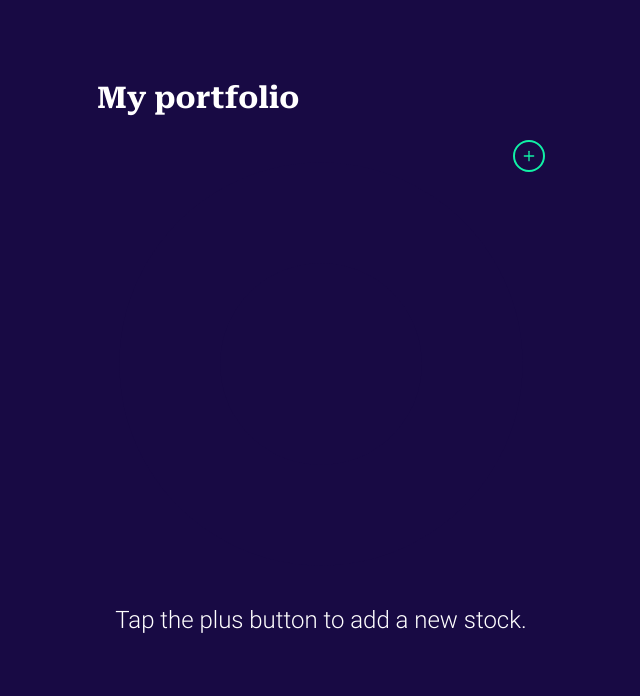
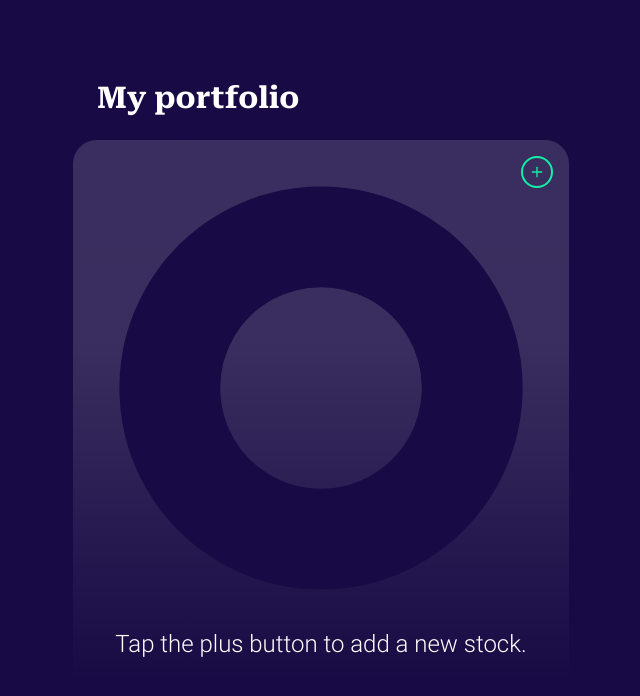
Before and after one commit to carlobeckmann2602/portfolio-tracker, a Next.js app in the folder web/: page / in a window 1280 px wide. Shown: the top 696 px of the page, without its empty margins (319-959 px from the left). Built offline with nearby package versions, Linux system fonts and the light colour scheme; sample sign-in values are in the browser's storage.

Commit message:
Apply design spec to portfolio

```diff
--- a/web/components/portfolio/index.tsx
+++ b/web/components/portfolio/index.tsx
@@ -64,10 +64,10 @@ const Portfolio = () => {
 
   return (
     <>
-      <div className="relative flex flex-col gap-6 z-0">
+      <div className="relative flex flex-col gap-6 z-0 rounded-t-3xl p-6 bg-falloff-soft">
         <div
           onClick={() => setModalIsOpen(true)}
-          className="absolute right-0 z-10 rounded-full border-2 border-highlight1 text-highlight1 border-solid w-8 h-8 flex justify-center items-center cursor-pointer"
+          className="absolute top-4 right-4 z-10 rounded-full border-2 border-highlight1 text-highlight1 border-solid w-8 h-8 flex justify-center items-center cursor-pointer"
         >
           <FiPlus />
         </div>
--- a/web/components/portfolio/stock-details.tsx
+++ b/web/components/portfolio/stock-details.tsx
@@ -68,7 +68,7 @@ export function StockDetails({ holding }: { holding: StockHolding }) {
   React.useEffect(() => setCount(holding.amount), [holding]);
 
   return (
-    <div className="px-6 flex flex-col gap-6">
+    <div className="xs:px-4 sm:px-6 flex flex-col gap-6">
       <div className="flex items-center gap-4">
         <TrendIcon trend={0} />
         <div>
@@ -76,7 +76,7 @@ export function StockDetails({ holding }: { holding: StockHolding }) {
           <p>{stringifyCurrencyValue(holding.value)}</p>
         </div>
       </div>
-      <div className="flex flex-col text-lg gap-2">
+      <div className="flex flex-col xs:text-lg gap-2">
         <TableRow>
           <div>Symbol:</div>
           <div>{symbol}</div>
--- a/web/pages/index.tsx
+++ b/web/pages/index.tsx
@@ -24,10 +24,14 @@ const Home: NextPage = () => {
   return (
     <>
       <Helmet title="My portfolio" />
-      <CenterSection>
-        <PageHeading>My portfolio</PageHeading>
-        <Portfolio />
-      </CenterSection>
+      <div className="mb-16">
+        <CenterSection>
+          <PageHeading>My portfolio</PageHeading>
+          <div className="-mx-6">
+            <Portfolio />
+          </div>
+        </CenterSection>
+      </div>
     </>
   );
 };
--- a/web/tailwind.config.js
+++ b/web/tailwind.config.js
@@ -7,6 +7,10 @@ module.exports = {
   ],
   theme: {
     extend: {
+      screens: {
+        xs: "380px",
+        ...defaultTheme.screens,
+      },
       colors: {
         highlight1: {
           // Green
@@ -37,6 +41,10 @@ module.exports = {
       maxHeight: {
         128: "32rem",
       },
+      backgroundImage: {
+        "falloff-soft":
+          "linear-gradient(180deg, rgba(255, 255, 255, 0.15) 0%, rgba(255, 255, 255, 0.143371) 38.02%, rgba(255, 255, 255, 0) 100%)",
+      },
     },
   },
   plugins: [],
```
